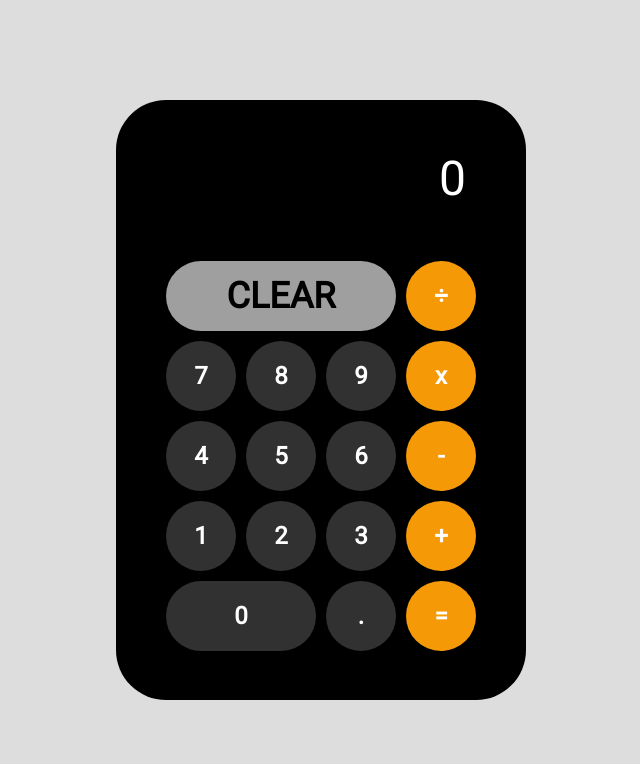
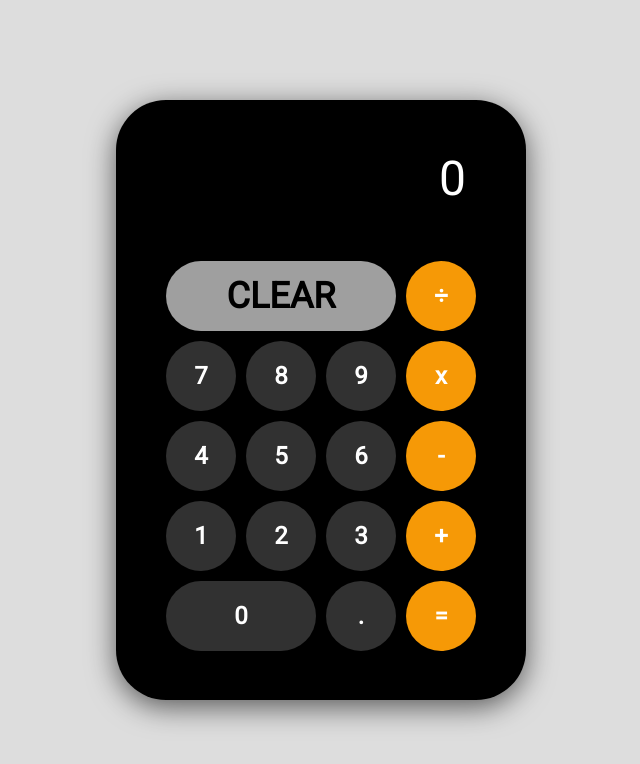
Before and after one commit to T-Pederson/calculator, a plain HTML site: page index.html in a window 1280 px wide. Shown: the whole page, without its empty margins (319-959 px from the left). Drawn offline with Linux system fonts and the light colour scheme.

Commit message:
More css to calculator

```diff
--- a/styles.css
+++ b/styles.css
@@ -24,6 +24,7 @@ body {
     border-radius: 50px;
     padding: 50px 30px;
     gap: 54px;
+    box-shadow: rgba(0, 0, 0, 0.6) 0px 7px 29px 0px;
 }
 
 .display {
```
